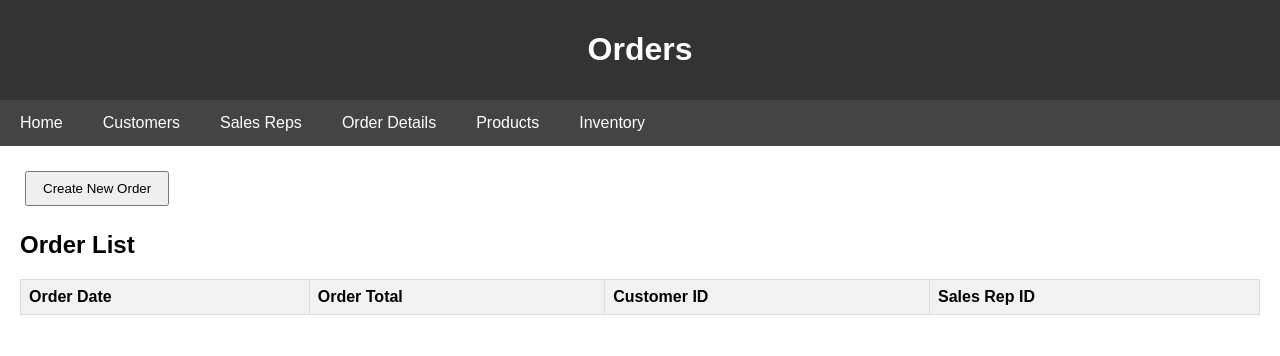
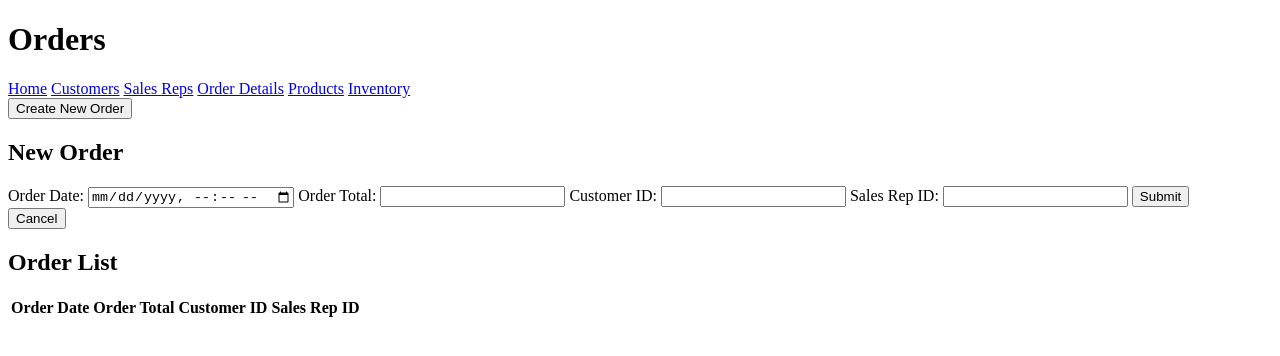
Before and after one commit to RebelRhiannon/HTML-Step-3, a plain HTML site: page orders.html in a window 1280 px wide. Drawn offline with Linux system fonts and the light colour scheme.

Commit message:
Style removed from orders

```diff
--- a/orders.html
+++ b/orders.html
@@ -4,95 +4,6 @@
     <meta charset="UTF-8">
     <meta name="viewport" content="width=device-width, initial-scale=1.0">
     <title>Orders</title>
-    <style>
-        body {
-            font-family: Arial, sans-serif;
-            margin: 0;
-            padding: 0;
-        }
-
-        header {
-            background-color: #333;
-            color: white;
-            padding: 10px;
-            text-align: center;
-        }
-
-        nav {
-            background-color: #444;
-            overflow: hidden;
-        }
-
-        nav a {
-            float: left;
-            display: block;
-            color: white;
-            text-align: center;
-            padding: 14px 20px;
-            text-decoration: none;
-        }
-
-        nav a:hover {
-            background-color: #ddd;
-            color: black;
-        }
-
-        .container {
-            margin: 20px;
-        }
-
-        table {
-            width: 100%;
-            border-collapse: collapse;
-            margin: 20px 0;
-        }
-
-        th, td {
-            border: 1px solid #ddd;
-            padding: 8px;
-            text-align: left;
-        }
-
-        th {
-            background-color: #f2f2f2;
-        }
-
-        button {
-            padding: 8px 16px;
-            margin: 5px;
-            cursor: pointer;
-        }
-
-        /* Form styling */
-        .form-container {
-            display: none;
-            margin: 20px;
-            background-color: #f9f9f9;
-            padding: 20px;
-            border-radius: 5px;
-            box-shadow: 0 2px 4px rgba(0, 0, 0, 0.1);
-        }
-
-        .form-container input {
-            width: 100%;
-            padding: 10px;
-            margin: 10px 0;
-            border: 1px solid #ccc;
-            border-radius: 4px;
-        }
-
-        .form-container button {
-            background-color: #333;
-            color: white;
-            padding: 10px 20px;
-            border: none;
-            cursor: pointer;
-        }
-
-        .form-container button:hover {
-            background-color: #555;
-        }
-    </style>
 </head>
 <body>
 
```
